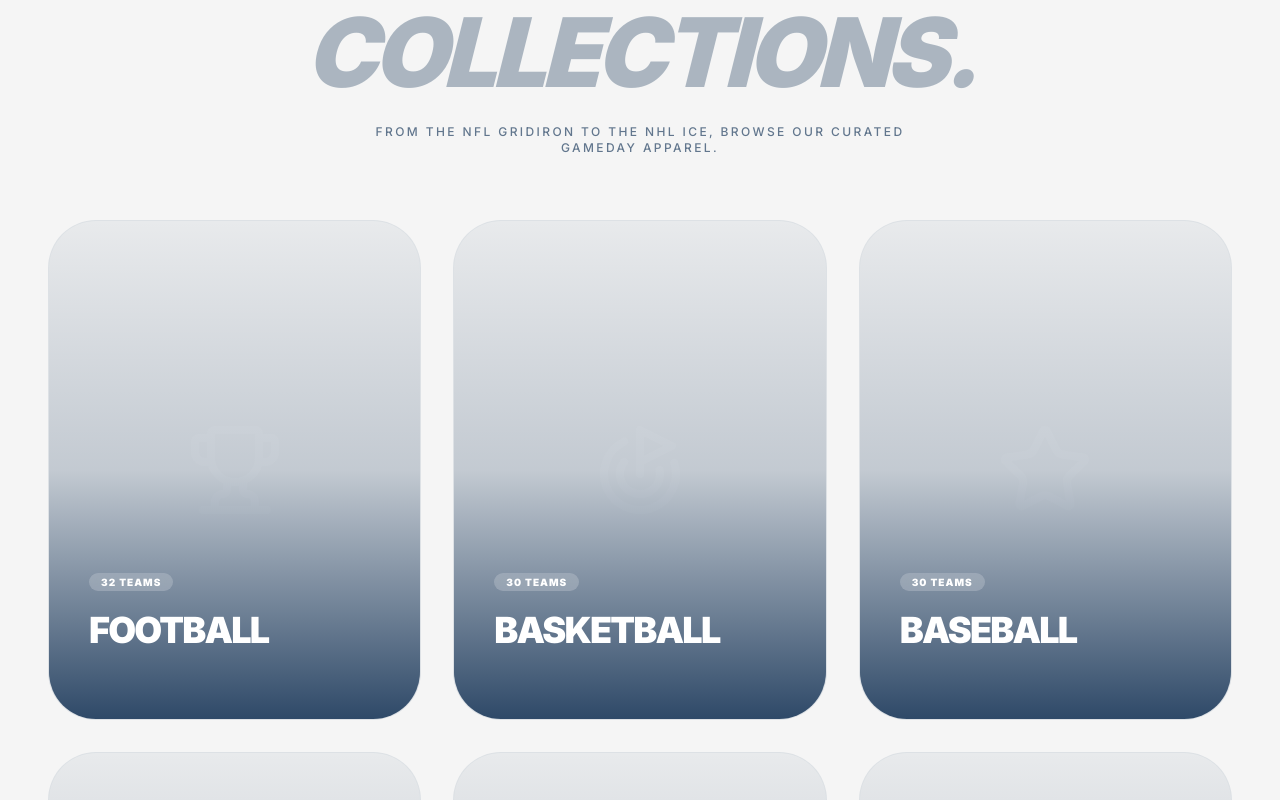
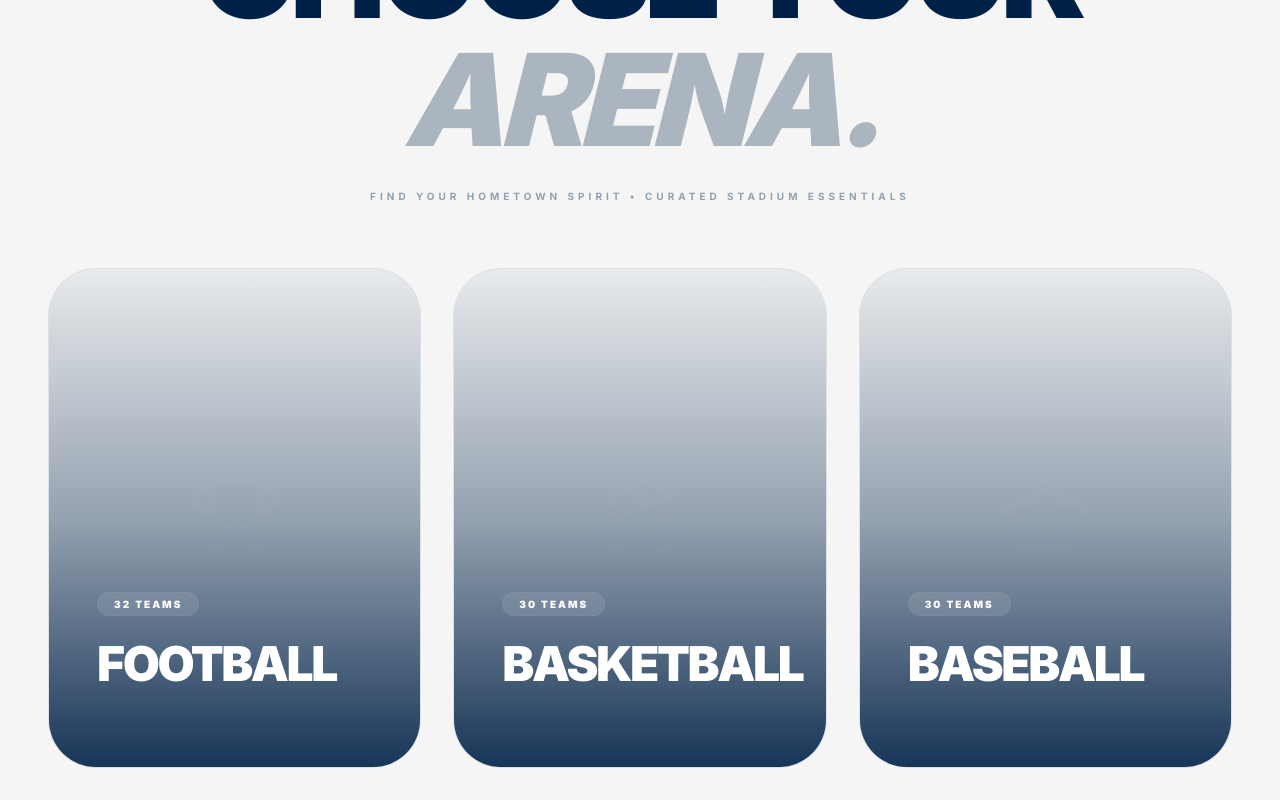
Before and after one commit to fidancetin1957/bleacherfield-showroom, a Next.js app: page /category in a window 1280 px wide. Shown: the part 340-1140 px from the top of the page. Built offline with nearby package versions, Linux system fonts and the light colour scheme.

Commit message:
💎 Step 3: Discovery Hub Launch & Final v4.1 Polish

```diff
--- a/src/app/category/page.tsx
+++ b/src/app/category/page.tsx
@@ -64,12 +64,12 @@ export default function CategoryIndexPage() {
             <Trophy className="h-4 w-4" />
             <span>The Discovery Engine</span>
           </div>
-          <h1 className="text-5xl md:text-8xl font-black text-primary uppercase tracking-tighter leading-none mb-6">
-            Explore <br />
-            <span className="text-primary/30 italic">Collections.</span>
+          <h1 className="text-6xl md:text-9xl font-black text-primary uppercase tracking-tighter leading-none mb-6">
+            Choose Your <br />
+            <span className="text-primary/30 italic">Arena.</span>
           </h1>
-          <p className="text-primary/60 font-medium max-w-xl mx-auto uppercase text-xs tracking-[0.2em]">
-            From the NFL gridiron to the NHL ice, browse our curated gameday apparel.
+          <p className="text-primary/40 font-bold max-w-xl mx-auto uppercase text-[10px] tracking-[0.4em] leading-relaxed">
+            Find Your Hometown Spirit • Curated Stadium Essentials
           </p>
         </div>
 
@@ -81,25 +81,29 @@ export default function CategoryIndexPage() {
                     className="group relative h-[500px] overflow-hidden rounded-[3rem] bg-primary/5 border border-primary/5"
                 >
                     {/* Background Visual Overlay */}
-                    <div className="absolute inset-0 bg-gradient-to-t from-primary via-primary/20 to-transparent z-10 opacity-80 group-hover:opacity-100 transition-opacity duration-700" />
+                    <div className="absolute inset-0 bg-gradient-to-t from-primary via-primary/40 to-transparent z-10 opacity-90 group-hover:opacity-100 transition-opacity duration-700" />
 
                     {/* Abstract Sport Pattern */}
-                    <div className="absolute inset-0 flex items-center justify-center pointer-events-none opacity-10 group-hover:scale-110 transition-transform duration-1000 text-white">
+                    <div className="absolute inset-0 flex items-center justify-center pointer-events-none opacity-5 group-hover:opacity-10 group-hover:scale-110 transition-all duration-1000 text-white">
                         {sport.icon}
                     </div>
 
-                    <div className="absolute inset-0 p-10 flex flex-col justify-end z-20">
-                        <div className="space-y-4 translate-y-8 group-hover:translate-y-0 transition-transform duration-500">
+                    <div className="absolute inset-0 p-8 md:p-12 flex flex-col justify-end z-20">
+                        <div className="space-y-4 translate-y-4 group-hover:translate-y-0 transition-transform duration-500">
                             <div className="flex items-center justify-between">
-                                <span className="bg-white/20 backdrop-blur-md px-3 py-1 rounded-full text-[10px] font-black text-white uppercase tracking-widest leading-none">
+                                <span className="bg-white/10 backdrop-blur-md px-4 py-1.5 rounded-full text-[10px] font-black text-white uppercase tracking-[0.2em] leading-none border border-white/5">
                                     {sport.count}
                                 </span>
-                                <ArrowRight className="h-6 w-6 text-white opacity-0 group-hover:opacity-100 transition-opacity" />
+                                <div className="w-10 h-10 rounded-full bg-white/10 backdrop-blur-md flex items-center justify-center border border-white/10 opacity-0 group-hover:opacity-100 transition-all duration-500 transform group-hover:rotate-12">
+                                    <ArrowRight className="h-5 w-5 text-white" />
+                                </div>
                             </div>
-                            <h2 className="text-4xl font-black text-white uppercase tracking-tighter">{sport.name}</h2>
-                            <p className="text-white/60 font-semibold text-sm leading-relaxed opacity-0 group-hover:opacity-100 transition-opacity duration-700">
-                                {sport.description}
-                            </p>
+                            <div>
+                                <h2 className="text-4xl md:text-5xl font-black text-white uppercase tracking-tighter mb-2">{sport.name}</h2>
+                                <p className="text-white/40 font-bold text-xs uppercase tracking-widest leading-relaxed opacity-0 group-hover:opacity-100 transition-opacity duration-700 max-w-xs">
+                                    {sport.description}
+                                </p>
+                            </div>
                         </div>
                     </div>
                 </Link>
--- a/src/components/BoutiqueGrid.tsx
+++ b/src/components/BoutiqueGrid.tsx
@@ -41,7 +41,7 @@ const boutiques = [
 
 export default function BoutiqueGrid() {
   return (
-    <section className="max-w-7xl mx-auto px-4 sm:px-6 lg:px-8 py-10 relative z-20">
+    <section id="showroom" className="max-w-7xl mx-auto px-4 sm:px-6 lg:px-8 py-10 relative z-20">
       <div className="grid grid-cols-2 md:grid-cols-4 gap-4 md:gap-6">
         {boutiques.map((item, idx) => (
           <motion.div
```
